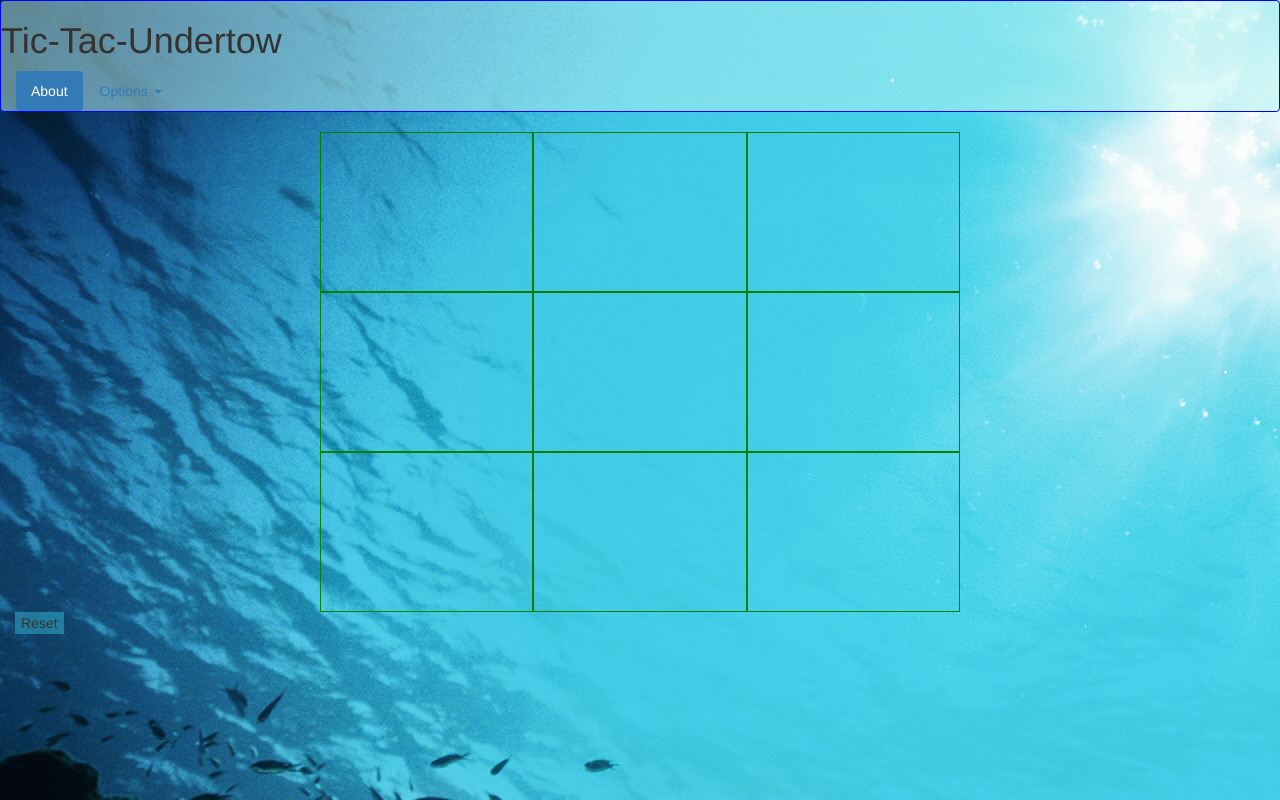
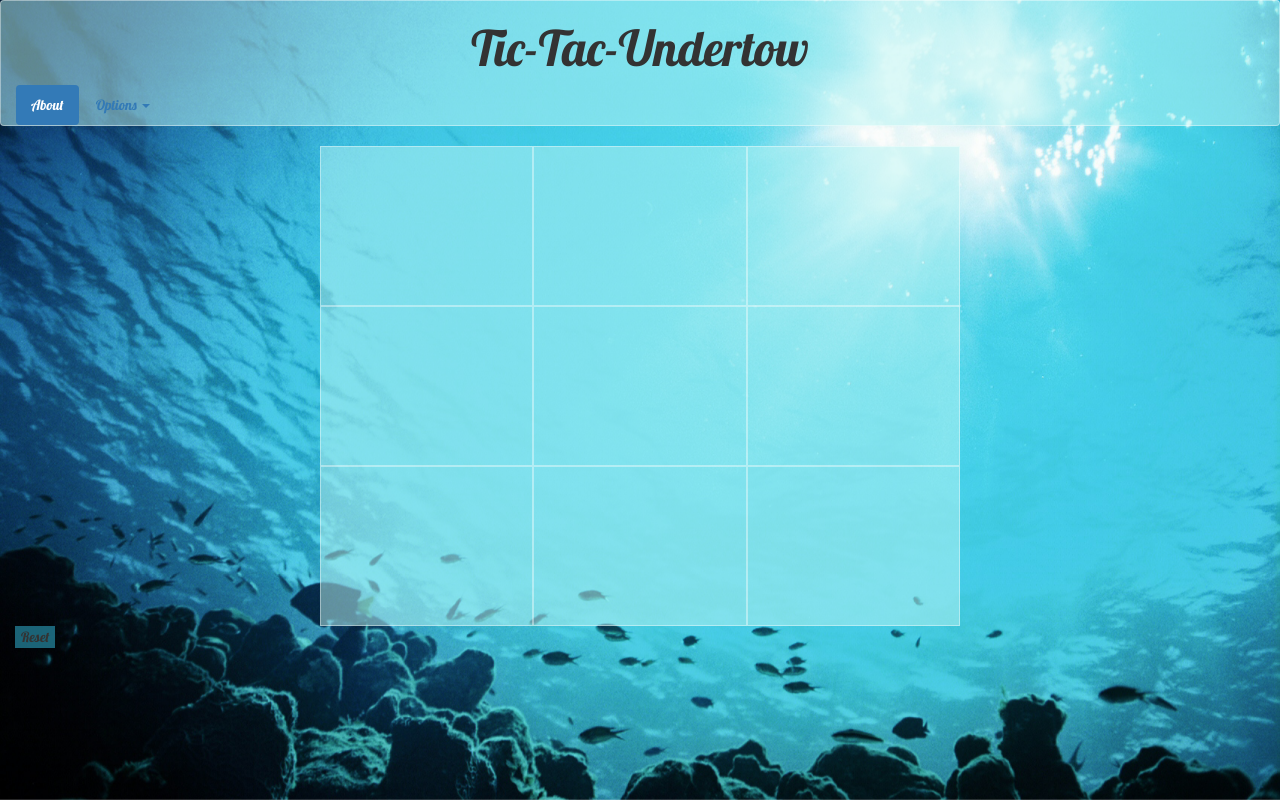
Before and after one commit to tjbierby/hacka-tictactoe-athon, a plain HTML site: page index.html in a window 1280 px wide. Drawn offline with nearby package versions, Linux system fonts and the light colour scheme.

Commit message:
fix background img, added custom font, styled borders

```diff
--- a/index.html
+++ b/index.html
@@ -5,6 +5,7 @@
     <meta charset="UTF-8">
     <title>Tic-Tac-Undertow</title>
     <link rel="stylesheet" href="http://maxcdn.bootstrapcdn.com/bootstrap/3.3.4/css/bootstrap.min.css">
+    <link href='https://fonts.googleapis.com/css?family=Lobster' rel='stylesheet' type='text/css'>
     <link rel="stylesheet" href="style.css">
     <script src="http://ajax.googleapis.com/ajax/libs/jquery/2.1.3/jquery.min.js"></script>
     <script src="http://maxcdn.bootstrapcdn.com/bootstrap/3.3.4/js/bootstrap.min.js"></script>
--- a/style.css
+++ b/style.css
@@ -1,30 +1,43 @@
 body {
     height: 100vh;
     width: 100vw;
+    font-family: 'Lobster', cursive;
 }
 
 #main {
     height: 100vh;
-    background: url("images/game_background.jpg");
+    width: 100%;
+    background: url("images/game_background.jpg") no-repeat center center fixed;
+    -webkit-background-size: cover;
+    -moz-background-size: cover;
+    -o-background-size: cover;
+    background-size: cover;
 }
 
 #navbar {
-    border: 1px solid blue;
-    background-color: rgba(187,246,244,0.5);
+    border: 1px solid rgba(255, 255, 255, 0.40);
+    background-color: rgba(187, 246, 244, 0.5);
+}
+
+#navbar h1 {
+    font-family: 'Lobster', cursive;
+    text-align: center;
+    font-size: 3.5em;
 }
 
 .game_board {
-    border: 1px solid green;
+    border: 1px solid rgba(255, 255, 255, 0.40);
     height: 20vh;
     font-size: 3em;
     text-align: center;
     padding: 0;
     margin: auto;
+    background-color: rgba(187, 246, 244, 0.5);
 }
 
 button {
     border: none;
-    background-color: rgba(45,164,194,0.6);
+    background-color: rgba(45, 164, 194, 0.6);
 }
 
 img {
```
